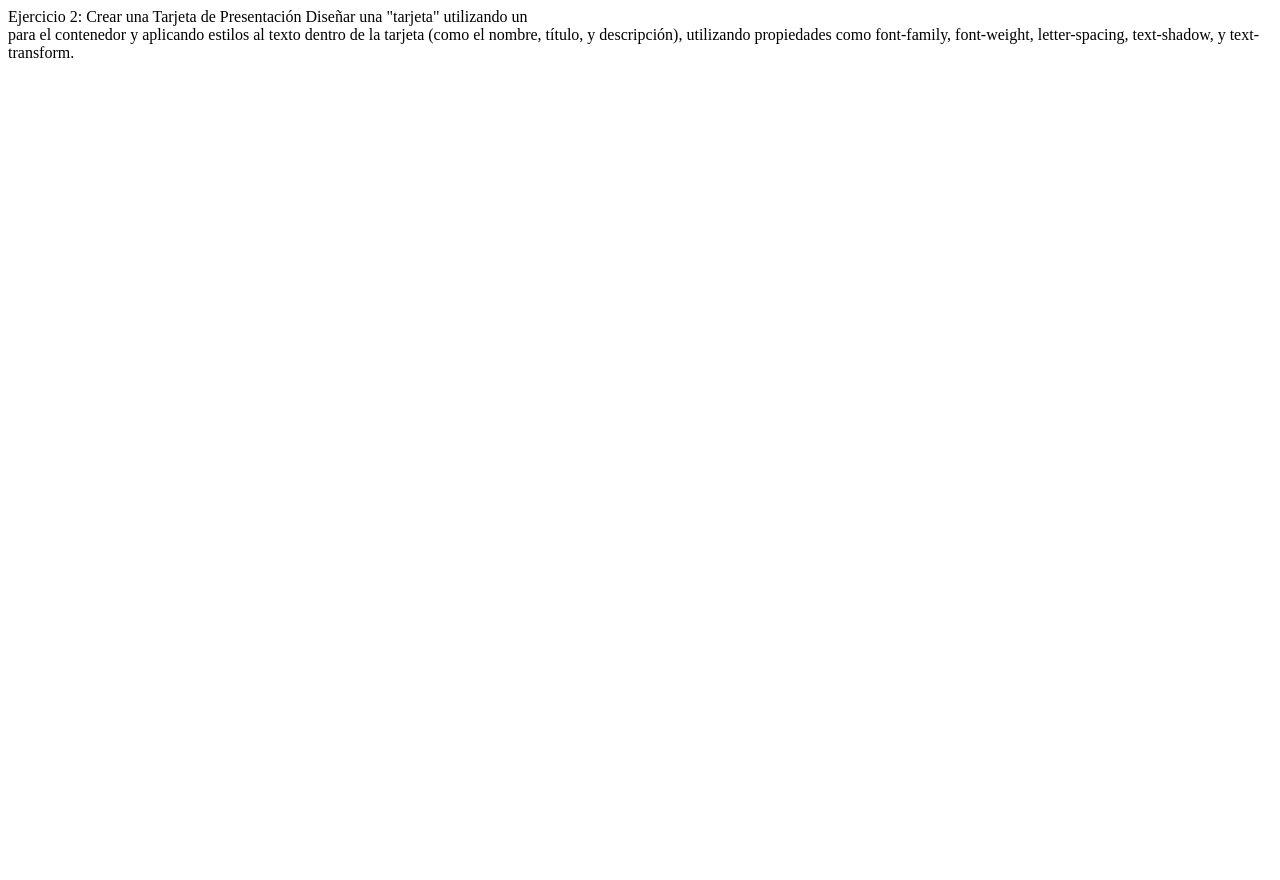
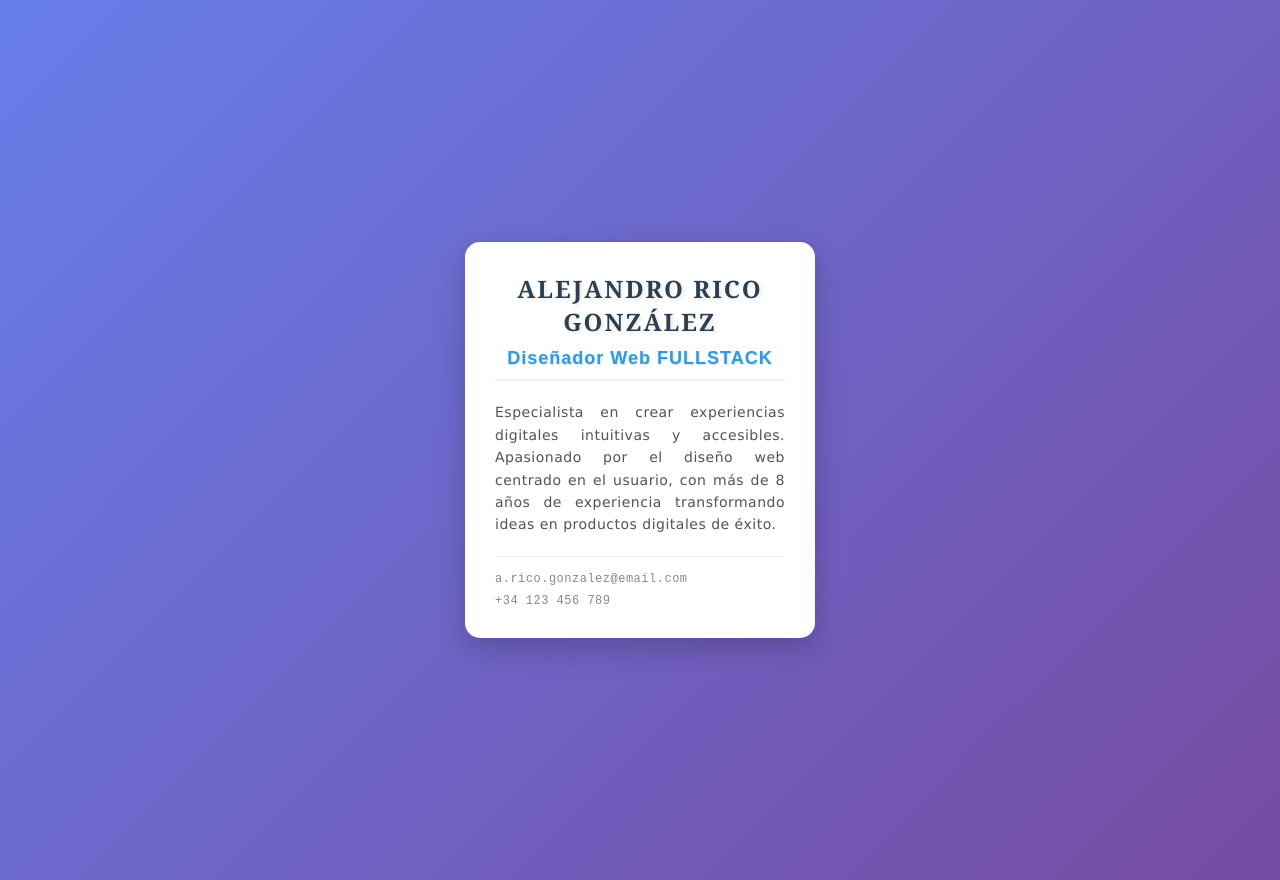
Before and after one commit to alxrych/color-tipografia, a plain HTML site: page ejercicio2/index.html in a window 1280 px wide. Before the commit the page ends 800 px from the top, so only its background shows below. Drawn offline with Linux system fonts and the light colour scheme.

Commit message:
index.html y main.css de ejercicio 2 actualizados y subidos

```diff
--- a/ejercicio2/index.html
+++ b/ejercicio2/index.html
@@ -1,23 +1,31 @@
 <!DOCTYPE html>
 <html lang="es">
-
 <head>
     <meta charset="UTF-8">
     <meta name="viewport" content="width=device-width, initial-scale=1.0">
-    <title>Ejercicio 2</title>
+    <title>Tarjeta de Presentación</title>
+    <link rel="stylesheet" href="main.css">
 </head>
-
 <body>
-
-
-    Ejercicio 2: Crear una Tarjeta de Presentación
-    Diseñar una "tarjeta" utilizando un <div> para el contenedor y aplicando estilos al texto dentro de la tarjeta (como
-        el nombre, título, y descripción), utilizando propiedades como font-family, font-weight, letter-spacing,
-        text-shadow, y text-transform.
+    <div class="contenedor">
+        <div class="tarjeta">
+            <div class="tarjeta-contenido">
+                <h2 class="nombre">Alejandro Rico González</h2>
+                <p class="titulo">Diseñador Web FULLSTACK</p>
+                <p class="descripcion">
+                    Especialista en crear experiencias digitales intuitivas y accesibles.
+                    Apasionado por el diseño web centrado en el usuario, con más de 8 años de experiencia transformando ideas en productos digitales de éxito.
+                </p>
+                <div class="info-adicional">
+                    <span class="email">a.rico.gonzalez@email.com</span>
+                    <span class="telefono">+34 123 456 789</span>
+                </div>
+            </div>
+        </div>
 
 
 
-
+        </div>
+    </div>
 </body>
-
 </html>
--- /dev/null
+++ b/ejercicio2/main.css
@@ -0,0 +1,96 @@
+body {
+    font-family: 'Segoe UI', Tahoma, Geneva, Verdana, sans-serif;
+    background: linear-gradient(135deg, #667eea 0%, #764ba2 100%);
+    min-height: 100vh;
+    margin: 0;
+    padding: 40px 20px;
+    display: flex;
+    justify-content: center;
+    align-items: center;
+}
+
+.contenedor {
+    display: flex;
+    flex-wrap: wrap;
+    justify-content: center;
+    gap: 30px;
+    max-width: 1200px;
+    margin: 0 auto;
+}
+
+.tarjeta {
+    width: 350px;
+    background: white;
+    border-radius: 15px;
+    box-shadow: 0 10px 30px rgba(0, 0, 0, 0.2);
+    overflow: hidden;
+    transition: transform 0.3s ease, box-shadow 0.3s ease;
+}
+
+.tarjeta:hover {
+    transform: translateY(-5px);
+    box-shadow: 0 15px 40px rgba(0, 0, 0, 0.3);
+}
+
+.tarjeta-contenido {
+    padding: 30px;
+}
+
+.nombre {
+    font-family: 'Georgia', 'Times New Roman', Times, serif;
+    font-weight: 700;
+    letter-spacing: 2px;
+    text-shadow: 2px 2px 4px rgba(0, 0, 0, 0.1);
+    text-transform: uppercase;
+    color: #2c3e50;
+    font-size: 24px;
+    margin: 0 0 10px 0;
+    text-align: center;
+}
+
+.titulo {
+    font-family: 'Arial', 'Helvetica', sans-serif;
+    font-weight: 600;
+    letter-spacing: 1px;
+    text-shadow: 1px 1px 2px rgba(52, 152, 219, 0.3);
+    text-transform: capitalize;
+    color: #3498db;
+    font-size: 18px;
+    margin: 0 0 20px 0;
+    text-align: center;
+    padding-bottom: 10px;
+    border-bottom: 2px solid #ecf0f1;
+}
+
+.descripcion {
+    font-family: 'Verdana', 'Geneva', sans-serif;
+    font-weight: 400;
+    letter-spacing: 0.5px;
+    text-shadow: 0px 0px 1px rgba(0, 0, 0, 0.05);
+    text-transform: none;
+    color: #555;
+    font-size: 14px;
+    line-height: 1.6;
+    margin: 0 0 20px 0;
+    text-align: justify;
+}
+
+.info-adicional {
+    display: flex;
+    flex-direction: column;
+    gap: 8px;
+    margin-top: 20px;
+    padding-top: 15px;
+    border-top: 1px solid #ecf0f1;
+}
+
+.email,
+.telefono {
+    font-family: 'Courier New', 'Monaco', monospace;
+    font-weight: 500;
+    letter-spacing: 0.5px;
+    text-shadow: none;
+    text-transform: lowercase;
+    color: #7f8c8d;
+    font-size: 12px;
+}
```
Also changed, not shown: ejercicio3/index.html (+5 -1 lines).
